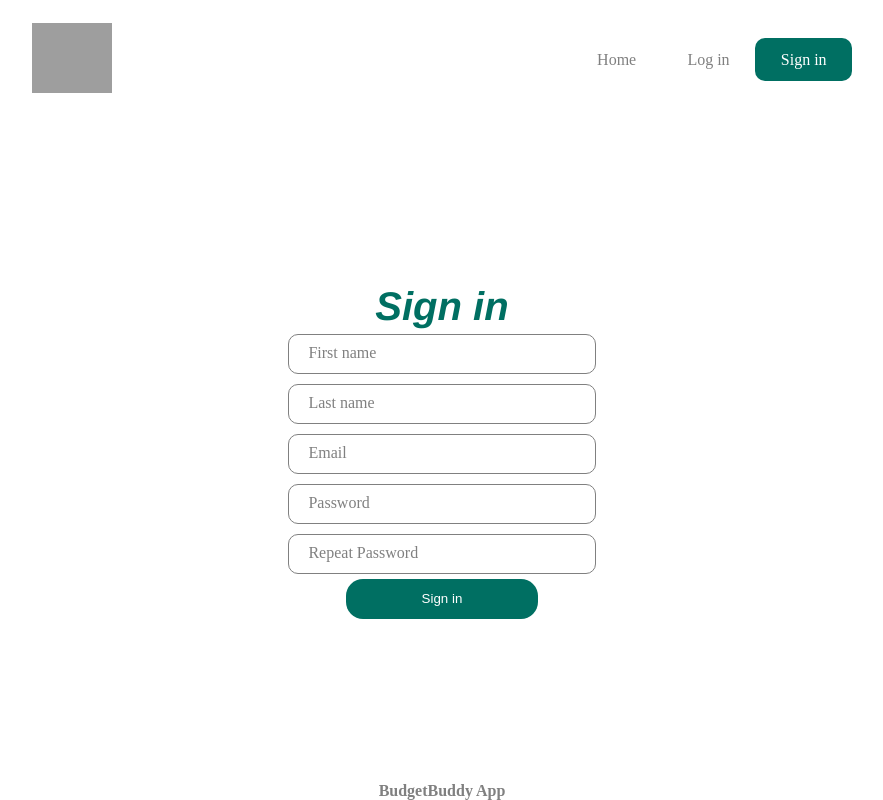
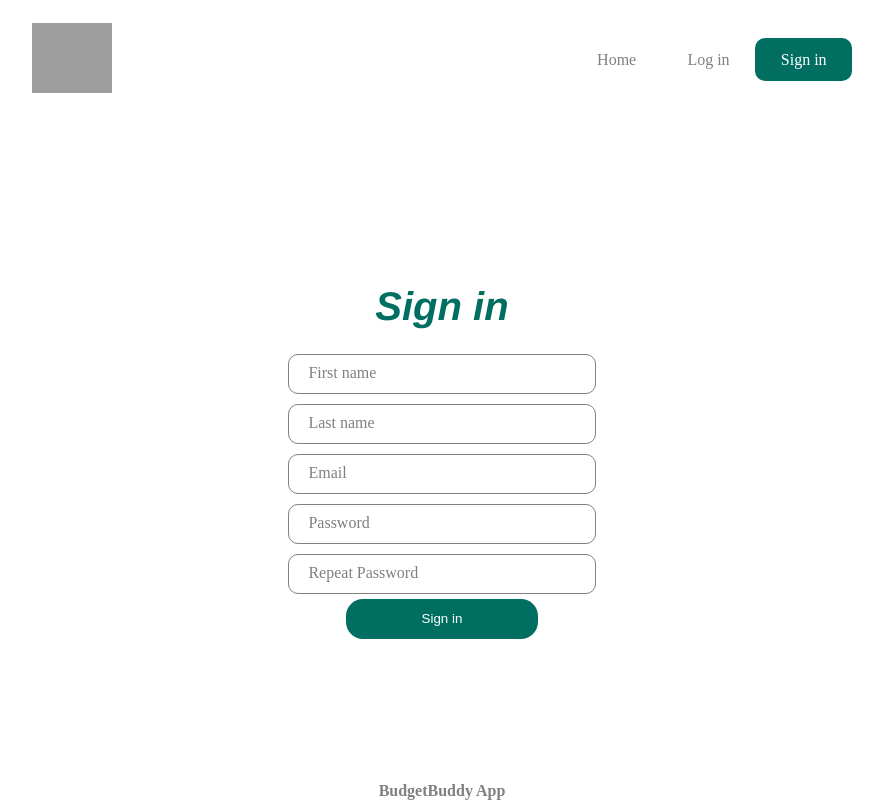
Before and after one commit to YoussefAchraf/budgetbuddyapp, a React (Create React App) app in the folder client/: page /signin in a window 1280 px wide. Shown: the whole page, without its empty margins (198-1081 px from the left). Built offline with nearby package versions, Linux system fonts and the light colour scheme; grey boxes are pictures that could not be loaded; the HTML template or start-up script is replaced by a standard one.

Commit message:
new commit

```diff
--- a/client/src/pages/signin/SignIn.module.css
+++ b/client/src/pages/signin/SignIn.module.css
@@ -12,6 +12,7 @@
     font-family: 'Franklin Gothic Medium', 'Arial Narrow', Arial, sans-serif;
     font-style: italic;
     font-weight: bold;
+    margin-block:20px;
   }
   .SignIn form{
     display:flex;
```
Also changed, not shown: 7 other files (tests, documents, lock files or other folders).
